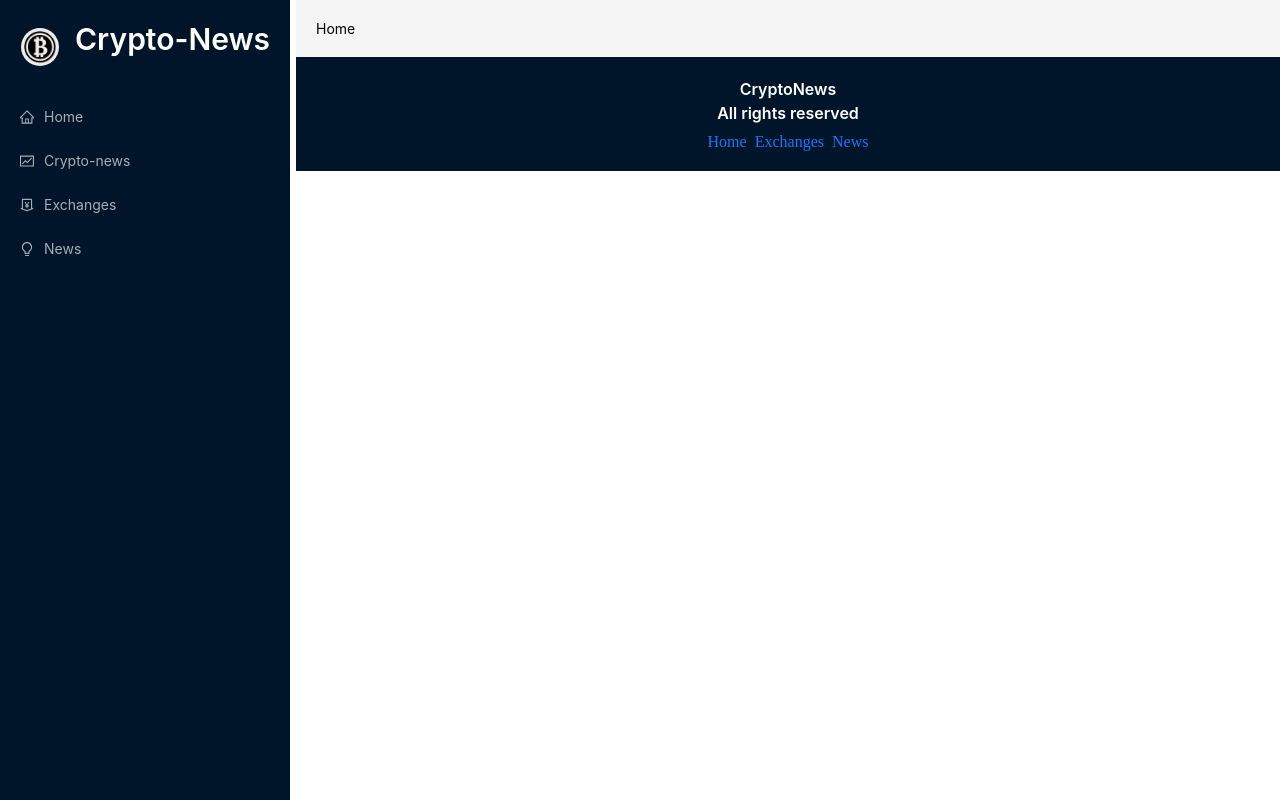
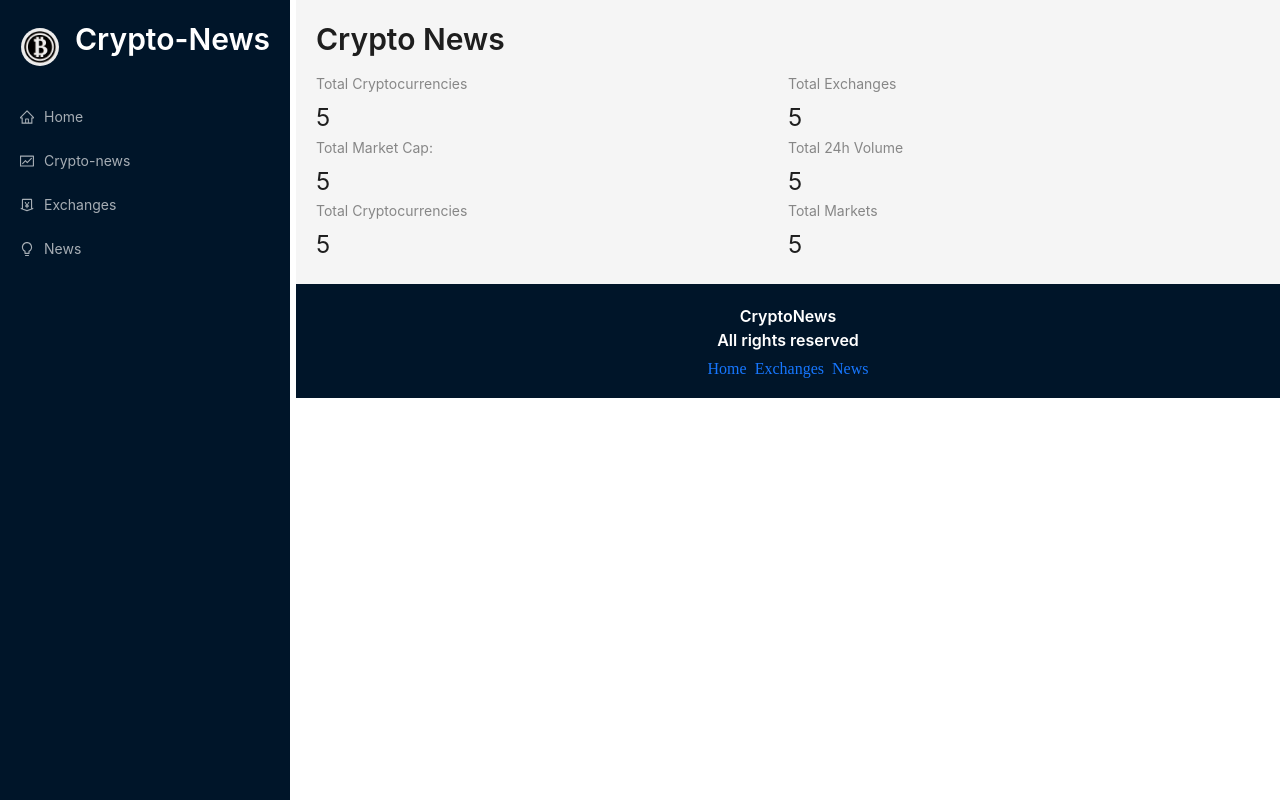
Before and after one commit to G8ur/Crypto, a React (Create React App) app: page / in a window 1280 px wide. Built offline with nearby package versions, Linux system fonts and the light colour scheme.

Commit message:
api calling

```diff
--- a/src/App.js
+++ b/src/App.js
@@ -1,7 +1,7 @@
 import React from 'react';
 import { Routes, Route , Link } from 'react-router-dom';
 import { Layout, Typography, Space } from 'antd';
-import {Navbar , Home , Exchanges , Cryptocurrencies , CryptoDetails , News } from './components';
+import {Navbar , Exchanges , Cryptocurrencies , CryptoDetails , News, Homepage } from './components';
 import './App.css';
 const App = () => {
   return (
@@ -14,7 +14,7 @@
             <Layout>
                 <div className='routes'>
                   <Routes>
-                    <Route path="/" exact element={<Home/>} />
+                    <Route path="/" exact element={<Homepage/>} />
                     <Route path="/exchanges" exact element={<Exchanges/>} />
                     <Route path="/cryptocurrencies" exact element={<Cryptocurrencies/>} />
                     <Route path="/crypto/:coinId" exact element={<CryptoDetails/>} />
--- /dev/null
+++ b/src/app/store.js
@@ -0,0 +1,11 @@
+import { configureStore } from '@reduxjs/toolkit';
+
+import { cryptoApi } from '../services/cryptoApi';
+// import { cryptoNewsApi } from '../services/cryptoNewsApi';
+
+export default configureStore({
+  reducer: {
+    [cryptoApi.reducerPath]: cryptoApi.reducer,
+    // [cryptoNewsApi.reducerPath]: cryptoNewsApi.reducer,
+  },
+});
--- a/src/components/Home.jsx
+++ b/src/components/Home.jsx
@@ -1,15 +1,49 @@
-import React from 'react';
-import millify from 'millify';
-import { Typography, Row, Col, Statistic } from 'antd';
-import { Link } from 'react-router-dom';
+import React from "react";
+import millify from "millify";
+import { Typography, Row, Col, Statistic } from "antd";
+import { Link } from "react-router-dom";
+const { Title } = Typography;
 
+const Homepage = () => {
+  return (
+    <>
+      <Title level={2} className="heading">
+        Crypto News
+      </Title>
+      <Row>
+        <Col span={12}>
+          <Statistic title="Total Cryptocurrencies" value="5" />
+        </Col>
+        <Col span={12}>
+          <Statistic
+            title="Total Exchanges"
+            value="5"
+          />
+        </Col>
+        <Col span={12}>
+          <Statistic
+            title="Total Market Cap:"
+            value="5"
+          />
+        </Col>
+        <Col span={12}>
+          <Statistic
+            title="Total 24h Volume"
+            value="5"
+          />
+        </Col>
+        <Col span={12}>
+          <Statistic title="Total Cryptocurrencies" value="5" />
+        </Col>
+        <Col span={12}>
+          <Statistic
+            title="Total Markets"
+            value="5"
+          />
+        </Col>
+      </Row>
+    </>
+  );
+};
 
-const Home = () => {
-  return (
-    <div>
-Home
-    </div>
-  )
-}
-
-export default Home
+export default Homepage;
--- a/src/components/index.js
+++ b/src/components/index.js
@@ -1,5 +1,5 @@
 export { default as Navbar } from './Navbar';
-export { default as Home } from './Home';  // to reduce calling it again and again for all components;
+export { default as Homepage } from './Home';  // to reduce calling it again and again for all components;
 export {default as Exchanges} from './Exchanges'
 export {default as Cryptocurrencies} from './CryptoCurrencies';
 export {default as CryptoDetails} from './CryptoDetails'
--- a/src/index.js
+++ b/src/index.js
@@ -1,11 +1,17 @@
 import React from "react";
 import ReactDOM from "react-dom";
 import App from "./App";
+import { Provider } from "react-redux";
 import { BrowserRouter } from "react-router-dom";
+import store from './app/store'
 import 'antd/dist/antd'
+
 
 ReactDOM.render(
     <BrowserRouter>
-<App />
+    <Provider store={store}>
+    <App />
+    </Provider>
+
 </BrowserRouter>
 , document.getElementById("root"));
--- /dev/null
+++ b/src/services/cryptoApi.js
@@ -0,0 +1,42 @@
+import {createApi , fetchBaseQuery} from '@reduxjs/toolkit/query'
+
+
+const cryptoApiHeaders = {
+    'X-RapidAPI-Key': '27216bf07fmshdee129fa8936a8ep140b38jsn4c157ef95359',
+    'X-RapidAPI-Host': 'coinranking1.p.rapidapi.com'
+
+}
+
+const baseUrl = 'https://coinranking1.p.rapidapi.com/coins';
+const createRequest = (url) => ({
+    url, headers: cryptoApiHeaders
+})
+
+// const options = {
+//     method: 'GET',
+//     url: 'https://coinranking1.p.rapidapi.com/coins',
+//     params: {
+//       referenceCurrencyUuid: 'yhjMzLPhuIDl',
+//       timePeriod: '24h',
+//       'tiers[0]': '1',
+//       orderBy: 'marketCap',
+//       orderDirection: 'desc',
+//       limit: '50',
+//       offset: '0'
+//     },
+//     headers: {
+//       'X-RapidAPI-Key': '27216bf07fmshdee129fa8936a8ep140b38jsn4c157ef95359',
+//       'X-RapidAPI-Host': 'coinranking1.p.rapidapi.com'
+//     }
+//   };
+
+
+export const cryptoApi = createApi({
+    reducerPath:'cryptoApi',
+    baseQuery:fetchBaseQuery({ baseUrl }),
+    endpoints:(builder) =>({
+        getCryptos: builder.query({
+            query: () => createRequest('/exchanges')
+        })
+    })
+})
```
